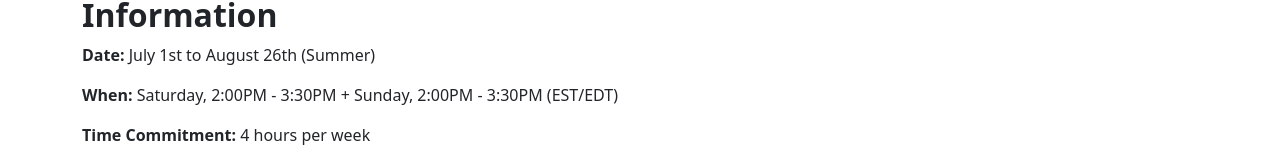
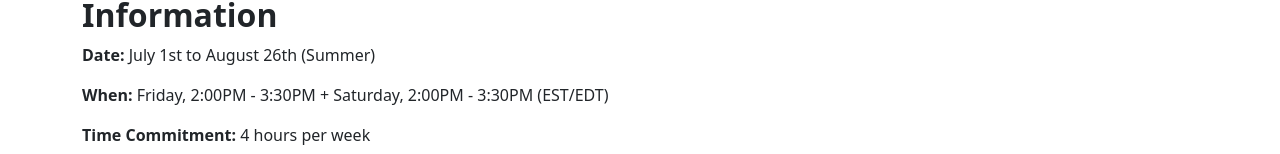
Before and after one commit to Neuracode/website, a Next.js app: page /courses/mastering-machine-learning/intermediate-scikit-learn in a window 1280 px wide. Shown: the part 646-800 px from the top of the page. Built offline with nearby package versions, Linux system fonts and the light colour scheme.

Commit message:
Update intermediate-scikit-learn.tsx

```diff
--- a/pages/courses/mastering-machine-learning/intermediate-scikit-learn.tsx
+++ b/pages/courses/mastering-machine-learning/intermediate-scikit-learn.tsx
@@ -58,7 +58,7 @@ const IntermediateScikitLearn: React.FC = () => {
                 about='This course is meant for students who have already learned Intermediate Python and know basic machine learning concepts. By taking the course, students will learn more about machine learning and Scikit-Learn, a machine learning library for Python that includes a lot of useful machine learning algorithms and functions. Students will use this library along with a variety of different datasets to create machine learning projects.'
                 startDate='July 1st'
                 endDate='August 26th'
-                dayAndTime='Saturday, 2:00PM - 3:30PM + Sunday, 2:00PM - 3:30PM'
+                dayAndTime='Friday, 2:00PM - 3:30PM + Saturday, 2:00PM - 3:30PM'
                 timeCommitment={4}
                 recommendedGrades='8 - 12'
                 prerequisites={[
```
